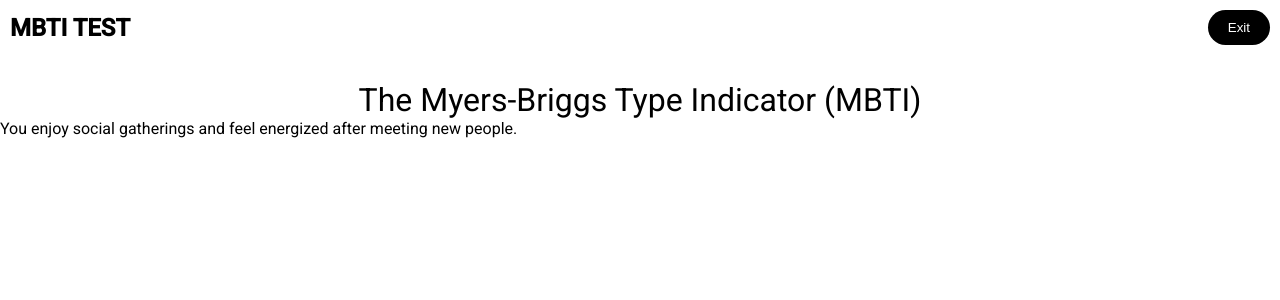
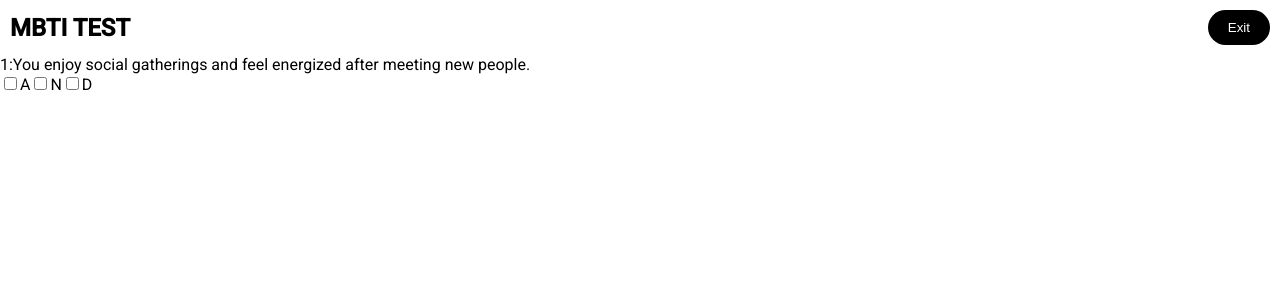
Before and after one commit to anime454/codybara-mbti-test, an Angular app: page / in a window 1280 px wide. Both pictures are taken after a click on the button "Do the test". Shown: the top 300 px of the page. Built offline with nearby package versions, Linux system fonts and the light colour scheme.

Commit message:
feat: implement question answering functionality with checkboxes and answer submission

```diff
--- a/src/app/app.component.html
+++ b/src/app/app.component.html
@@ -1,20 +1,20 @@
 <app-header></app-header>
 
-<div class="main-header">
-  The Myers-Briggs Type Indicator (MBTI)
-</div>
-
 @if (!isStarted) {
+  <div class="main-header">
+    The Myers-Briggs Type Indicator (MBTI)
+  </div>
   <div class="main-content">
     is a self-report questionnaire that makes pseudoscientific claims to categorize individuals into 16 distinct
     psychological types or personality types
   </div>
-
   <div class="main-start-test">
     <button class="main-start-test-button" (click)="startTest()">
       Do the test
     </button>
   </div>
+} @else if (answers.length < questions.length) {
+  <app-question [question]="questions[0]"/>
 } @else {
-  <app-question [question]="questions[0]"/>
+  <!-- <app-result [answers]="answers"/> -->
 }
--- a/src/app/app.component.ts
+++ b/src/app/app.component.ts
@@ -2,6 +2,7 @@
 import { HeaderComponent } from "./header/header.component";
 import { QuestionComponent } from "./question/question.component";
 import { Question } from './shared/models/question.model';
+import { Answer } from './shared/models/answer.model';
 
 @Component({
   selector: 'app-root',
@@ -35,8 +36,15 @@
     { id: 19, text: "You feel more comfortable expressing yourself through writing than speaking.", dimension: "E/I", positive: "I" },
     { id: 20, text: "You prefer working alone rather than in a team.", dimension: "E/I", positive: "I" }
   ];
+  answers: Answer[] = [];
 
   startTest() {
     this.isStarted = true;
   }
+  addAnswer(answer: Answer) {
+    this.answers.push(answer);
+    if (this.answers.length === this.questions.length) {
+      this.isFinished = true;
+    }
+  }
 }
--- a/src/app/question/question.component.html
+++ b/src/app/question/question.component.html
@@ -1,5 +1,32 @@
 <div class="question">
     <div class="question_text">
-        {{ question.text }}
+        {{question.id}}:{{ question.text }}
     </div>
+
+    <input
+        type="checkbox"
+        id="answer-a"
+        name="answer-a"
+        [checked]="checkboxIsChecked('A')"
+        (change)="updateAnswer('A')"
+    >
+    <label for="answer-a">A</label>
+
+    <input
+        type="checkbox"
+        id="answer-n"
+        name="answer-n"
+        [checked]="checkboxIsChecked('N')"
+        (change)="updateAnswer('N')"
+    >
+    <label for="answer-n">N</label>
+
+    <input
+        type="checkbox"
+        id="answer-d"
+        name="answer-d"
+        [checked]="checkboxIsChecked('D')"
+        (change)="updateAnswer('D')"
+    >
+    <label for="answer-d">D</label>
 </div>
--- a/src/app/question/question.component.ts
+++ b/src/app/question/question.component.ts
@@ -1,5 +1,6 @@
-import { Component, Input, input } from '@angular/core';
+import { Component, EventEmitter, Input, input, Output } from '@angular/core';
 import { Question } from '../shared/models/question.model';
+import { Answer } from '../shared/models/answer.model';
 
 @Component({
   selector: 'app-question',
@@ -9,5 +10,27 @@
 })
 
 export class QuestionComponent {
+[x: string]: any;
   @Input({required: true}) question!: Question;
+  @Output() addAnswer = new EventEmitter<Answer>();
+
+  answer: Answer = {}
+
+  checkboxIsChecked(answer: "A" | "N" | "D") {
+    return this.answer[this.question.id] === answer;
+  }
+
+  updateAnswer(answer: "A" | "N" | "D") {
+    if (this.answer[this.question.id] === answer) {
+      delete this.answer[this.question.id];
+    } else {
+      this.answer[this.question.id] = answer;
+    }
+    console.log(this.answer);
+  }
+
+
+  submitAnswer() {
+    this.addAnswer.emit({ [this.question.id]: "A" });
+  }
 }
--- a/tsconfig.json
+++ b/tsconfig.json
@@ -6,7 +6,7 @@
     "outDir": "./dist/out-tsc",
     "strict": true,
     "noImplicitOverride": true,
-    "noPropertyAccessFromIndexSignature": true,
+    "noPropertyAccessFromIndexSignature": false,
     "noImplicitReturns": true,
     "noFallthroughCasesInSwitch": true,
     "skipLibCheck": true,
```
